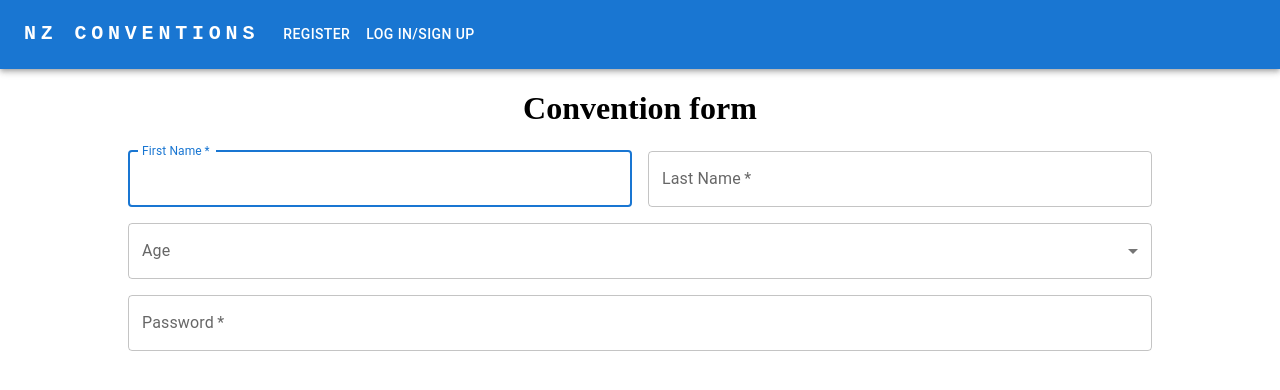
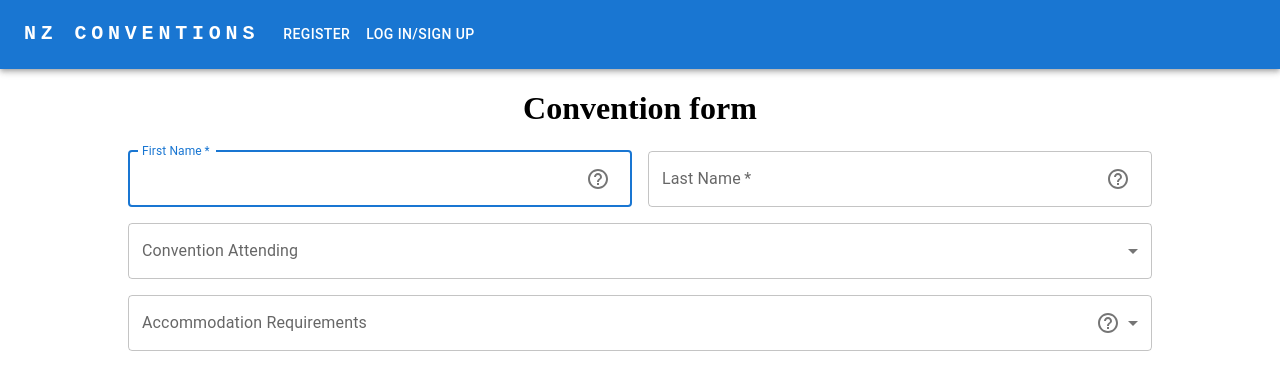
Before and after one commit to Ginever/ConventionApp, a React (Vite) app: page / in a window 1280 px wide. Shown: the top 390 px of the page. Built offline with nearby package versions, Linux system fonts and the light colour scheme.

Commit message:
Form Update

```diff
--- a/src/components/RegistrationForm.jsx
+++ b/src/components/RegistrationForm.jsx
@@ -1,28 +1,74 @@
-import * as React from 'react';
+import React from 'react';
+import './style.css'
 import TextField from '@mui/material/TextField';
-import Grid from '@mui/material/Grid';
+import Grid from '@mui/system/Unstable_Grid'; //? Using unstable grid instead of Grid this might be an issue
 import Box from '@mui/material/Box';
 import FormControl from '@mui/material/FormControl';
 import InputLabel from '@mui/material/InputLabel';
 import Select from '@mui/material/Select';
 import MenuItem from '@mui/material/MenuItem';
+import HelpOutlineOutlinedIcon from '@mui/icons-material/HelpOutlineOutlined';
+import InputAdornment from "@mui/material/InputAdornment";
+import IconButton from '@mui/material/IconButton';
+import Tooltip from '@mui/material/Tooltip';
 
 
+const conventions = [
+  '1st Pukekohe',
+  '2nd Pukekohe',
+  '1st Masterton',
+  '2nd Masterton'
+];
 
-export default function RegistrationForm() {
+const accommodations = [
+  'Off Grounds/Day Bed',
+  'Off Grounds',
+  'Family Tent (Own tent)',
+  'Tent (Convention tent)',
+  'Tent (Own tent)',
+  'Shed',
+  'Caravan',
+  'Other'
+];
 
-    const [age, setAge] = React.useState('');
+var isAccommodationOther = false;
 
-  const handleChange = (event) => {
-    setAge(event.target.value);
+export default class RegistrationForm extends React.Component {
+  constructor(props) {
+    super(props);
+
+    this.state = {
+      firstName: "",
+      lastName: "",
+      age: "",
+      convention: "",
+      accommodation: "",
     };
 
+    this.handleChange = this.handleChange.bind(this);
+    this.handleSubmit = this.handleSubmit.bind(this);
+  }
 
-    return (
-        <Box component="form" noValidate onSubmit={null} sx={{ mt: 3 }} width="80%%" padding="0px 10%">
+  handleChange(event) {
+    if ((event.target.name == "accommodation" && !isAccommodationOther) || accommodations.includes(event.target.value)){
+      isAccommodationOther = event.target.value == 'Other'
+    }
+
+    this.setState({[event.target.name]: event.target.value});
+  }
+
+  handleSubmit() {
+    writeUserData(this.state.firstName, this.state.lastName, this.state.email);
+  }
+
+
+  render() {
+    return(
+        <Box component="form" noValidate onSubmit={null} sx={{ mt: 3 }} width="80%" padding="0px 10%">
         <Grid container spacing={2}>
-        <Grid item xs={12} sm={6}>
-            <TextField
+        <Grid xs={12} sm={6}>
+            <IconTextField
+            iconEnd={<HelpIcon helpText='Enter you FIRST name (please do not abbreviate or enter a nickname)' />}
             autoComplete="given-name"
             name="firstName"
             required
@@ -30,46 +76,101 @@ export default function RegistrationForm() {
             id="firstName"
             label="First Name"
             autoFocus
+            value={this.state.firstName}
+            onChange={this.handleChange}
             />
         </Grid>
-        <Grid item xs={12} sm={6}>
-            <TextField
+        <Grid xs={12} sm={6}>
+            <IconTextField
+            iconEnd={<HelpIcon helpText='Enter you LAST name (please do not abbreviate or enter a nickname)' />}
             required
             fullWidth
             id="lastName"
             label="Last Name"
             name="lastName"
             autoComplete="family-name"
-            />
+            value={this.state.lastName}
+            onChange={this.handleChange}/>
         </Grid>
-        <Grid item xs={12}>
+        <Grid xs={12}>
         <FormControl fullWidth>
-  <InputLabel id="demo-simple-select-label">Age</InputLabel>
+          <InputLabel id="convention-selector-label">Convention Attending</InputLabel>
           <Select
-    labelId="demo-simple-select-label"
-    id="demo-simple-select"
-    value={age}
-    label="Age"
-    onChange={handleChange}
+            labelId="convention-selector-label"
+            id="convention-selector"
+            name="convention"
+            value={this.state.convention}
+            label="Convention Attending"
+            onChange={this.handleChange}
           >
-    <MenuItem value={10}>Ten</MenuItem>
-    <MenuItem value={20}>Twenty</MenuItem>
-    <MenuItem value={30}>Thirty</MenuItem>
+            {conventions.map((convention) => (
+              <MenuItem key={convention} value={convention}>{convention}</MenuItem>
+            ))}
+
           </Select>
         </FormControl>
         </Grid>
-        <Grid item xs={12}>
-            <TextField
+
+        <Grid xs={12}>
+        <FormControl fullWidth>
+          <InputLabel id="accommodation-selector-label">Accommodation Requirements</InputLabel>
+          <Select
+            endAdornment={<HelpIcon helpText="" margin="0px 10px" />}
+            labelId="accommodation-selector-label"
+            id="accommodation-selector"
+            name="accommodation"
+            value={accommodations.includes(this.state.accommodation) || !isAccommodationOther ? this.state.accommodation : "Other"}
+            label="Accommodation Requirements"
+            onChange={this.handleChange}
+          >
+            {accommodations.map((accommodation) => (
+              <MenuItem key={accommodation} value={accommodation}>{accommodation}</MenuItem>
+            ))}
+
+          </Select>
+        </FormControl>
+        </Grid>
+
+        {isAccommodationOther && (
+          <Grid xs={11} xsOffset={1}>
+            <IconTextField
+            iconEnd={<HelpIcon helpText="Enter your other accommodation method" />}
             required
             fullWidth
-            name="password"
-            label="Password"
-            type="password"
-            id="password"
-            autoComplete="new-password"
+            id="other-accommodation"
+            label="Other Accommodation"
+            name="accommodation"
+            value={this.state.accommodation == "Other" ? "" : this.state.accommodation}
+            onChange={this.handleChange}
             />
           </Grid>
+        )}
+
         </Grid>
         </Box>
-    )
+  );}
 }
+
+const IconTextField = ({ iconEnd, InputProps, ...props }) => {
+  return (
+    <TextField
+      {...props}
+      InputProps={{
+        ...InputProps,
+        endAdornment: iconEnd ? (
+          <InputAdornment position="end">{iconEnd}</InputAdornment>
+        ) : null
+      }}
+    />
+  );
+};
+
+const HelpIcon = ({helpText, margin}) => {
+  return (
+    <Tooltip title={helpText} enterTouchDelay={0}>
+      <IconButton style={{margin: margin}}>
+        <HelpOutlineOutlinedIcon />
+      </IconButton>
+    </Tooltip>
+  );
+}
--- /dev/null
+++ b/src/components/style.css
@@ -0,0 +1,6 @@
+.input-container{
+    flex-direction: row;
+}
+.input-field{
+    flex: 1
+}
```
Lines whose indentation alone changed are shown as unchanged.
